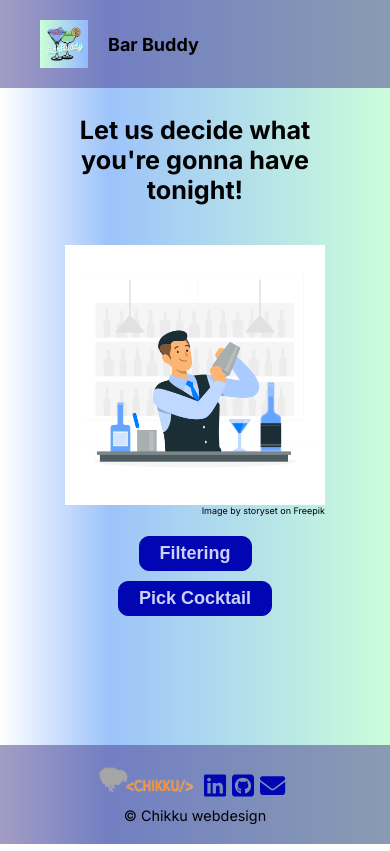
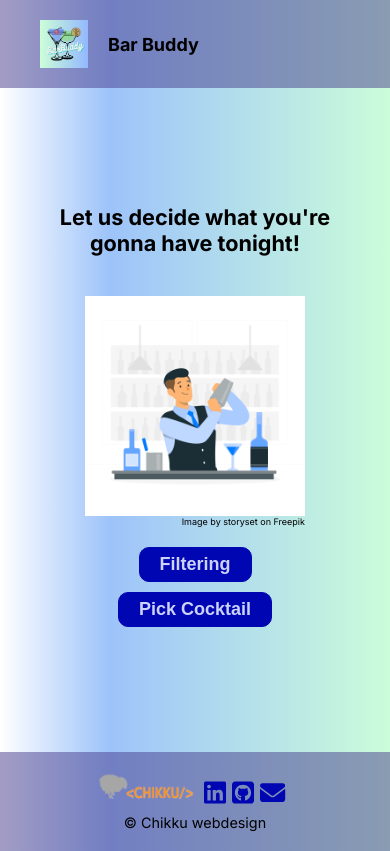
Before and after one commit to Sozai83/Project5_PartyBuddy, a Next.js app: page / in a window 390 px wide. Built offline with nearby package versions, Linux system fonts and the light colour scheme.

Commit message:
fixed css

```diff
--- a/src/app/components/headerFooter/Footer.module.scss
+++ b/src/app/components/headerFooter/Footer.module.scss
@@ -3,7 +3,6 @@
     flex-direction: column;
     align-items: center;
     justify-content: center;
-    position: absolute;
     bottom: 0;
     width: 100vw;
     padding: 20px 40px;
--- a/src/app/components/lottery/lottery/Lottery.module.scss
+++ b/src/app/components/lottery/lottery/Lottery.module.scss
@@ -3,7 +3,7 @@
     flex-direction: column;
     align-items: center;
     justify-content: center;
-    height:calc(100vh - 280px);
+    min-height:calc(100vh - 180px);
 
     h1{
         margin-top: 40px;
@@ -12,7 +12,7 @@
         text-align: center;
 
         @media only screen and (max-width: 540px) {
-            font-size: 1.4em;
+            font-size: 1.2em;
             font-weight: 700;
             max-width: 280px;
         }
@@ -23,7 +23,7 @@
         font-size: 1.2rem;
 
         @media only screen and (max-width: 540px) {
-            font-size: 1em;
+            font-size: 0.9em;
         }
     }
 
@@ -37,8 +37,8 @@
             margin: 20px 0;
 
             img{
-                width: 260px;
-                height: 260px;
+                width: 220px;
+                height: 220px;
             }
         }
 
--- a/src/app/components/lottery/recipe/Recipe.module.scss
+++ b/src/app/components/lottery/recipe/Recipe.module.scss
@@ -5,7 +5,7 @@
     justify-content: center;
     margin-top: 40px;
     padding-bottom: 120px;
-    min-height:calc(100vh - 280px);
+    min-height:calc(100vh - 180px);
 
     .top{
         h1{
--- a/src/app/components/lottery/result/Result.module.scss
+++ b/src/app/components/lottery/result/Result.module.scss
@@ -5,7 +5,7 @@
         display: flex;
         align-items: center;
         justify-content: center;
-        height:calc(100vh - 280px);
+        min-height:calc(100vh - 180px);
 
         img{
         -webkit-animation-name: wobble;
@@ -20,8 +20,8 @@
         transform-origin:            50% 100%;
 
         @media only screen and (max-width: 540px) {
-          width: 260px;
-          height: 260px;
+          width: 220px;
+          height: 220px;
         }
 
 
@@ -115,7 +115,7 @@
         flex-direction: column;
         align-items: center;
         justify-content: center;
-        height:calc(100vh - 280px);
+        min-height:calc(100vh - 180px);
     }
 
     figure{
```
